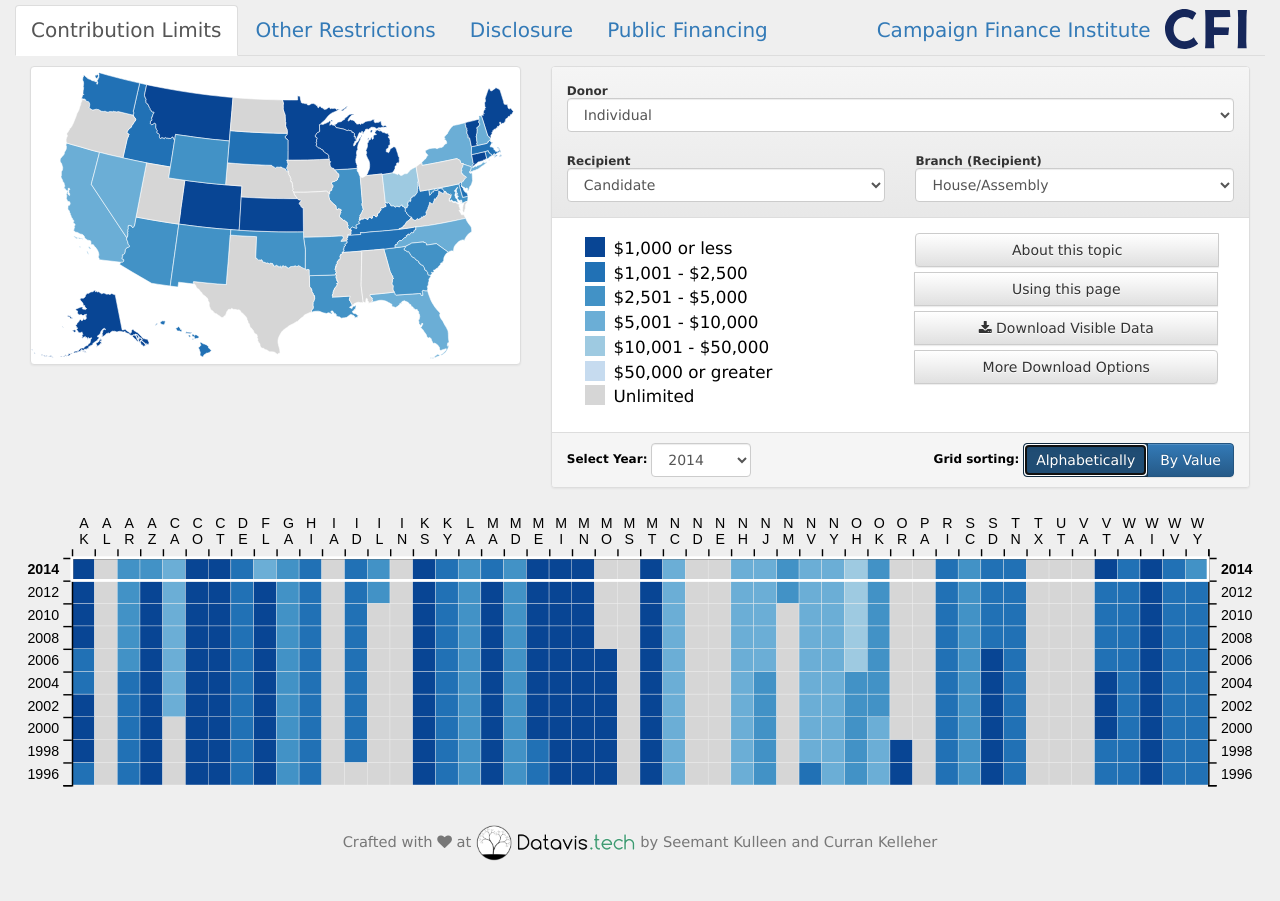
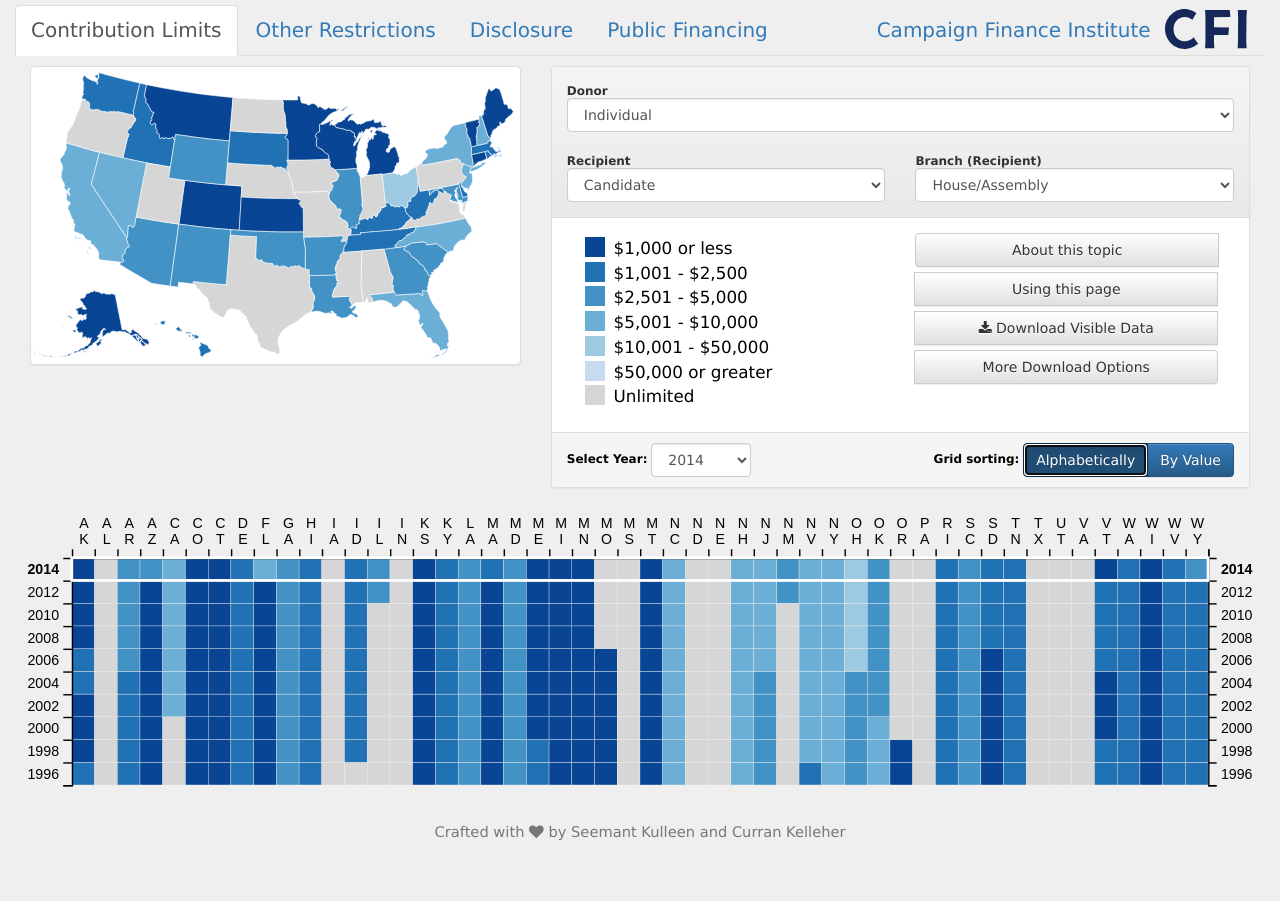
Before and after one commit to cfinst/cfinst.github.io, a Jekyll site: the page built from index.md, in a window 1280 px wide. Built offline with Jekyll 4.4.1, drawn with Linux system fonts in a browser that asks for light colours.

Commit message:
Option D

```diff
--- a/_layouts/default.html
+++ b/_layouts/default.html
@@ -100,11 +100,7 @@
 
   <div class="row datavis-tech-attribution">
     <div class="col-md-12 text-center">
-      <span class="text-muted">Crafted with <i class="fa fa-heart"></i> at
-      <a href="https://datavis.tech/">
-        <img src="/img/datavis-tech.png" height="36px">
-      </a>
-      <span>by Seemant Kulleen and Curran Kelleher</span>
+      <span class="text-muted">Crafted with <i class="fa fa-heart"></i> by Seemant Kulleen and Curran Kelleher</span>
     </div><!--.col-md-12-->
   </div><!--.row-->
 </div>
```
